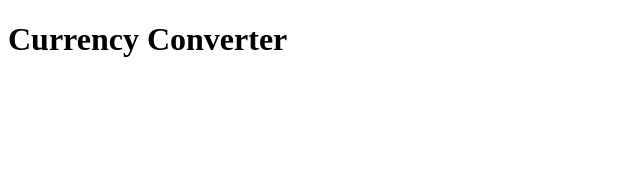
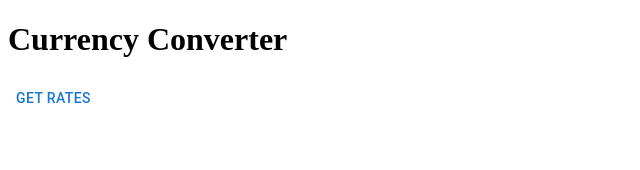
Before and after one commit to youssefrag/CurrencyConverter, a React (Create React App) app in the folder client/: page / in a window 1280 px wide. Shown: the top 170 px of the page, without its empty margins (0-640 px from the left). Built offline with nearby package versions, Linux system fonts and the light colour scheme.

Commit message:
add axios to client

```diff
--- a/client/package.json
+++ b/client/package.json
@@ -9,6 +9,7 @@
     "@testing-library/jest-dom": "^5.16.4",
     "@testing-library/react": "^13.3.0",
     "@testing-library/user-event": "^13.5.0",
+    "axios": "^0.27.2",
     "react": "^18.2.0",
     "react-dom": "^18.2.0",
     "react-scripts": "5.0.1",
--- a/client/src/components/App.js
+++ b/client/src/components/App.js
@@ -1,7 +1,17 @@
+import { Button } from "@mui/material";
+
 function App() {
+
+  const handleSubmit = () => {
+
+  }
+
   return (
     <div className="App">
       <h1>Currency Converter</h1>
+      <Button>
+        Get rates
+      </Button>
     </div>
   );
 }
```
Also changed, not shown: 1 other file (tests, documents, lock files or other folders).
